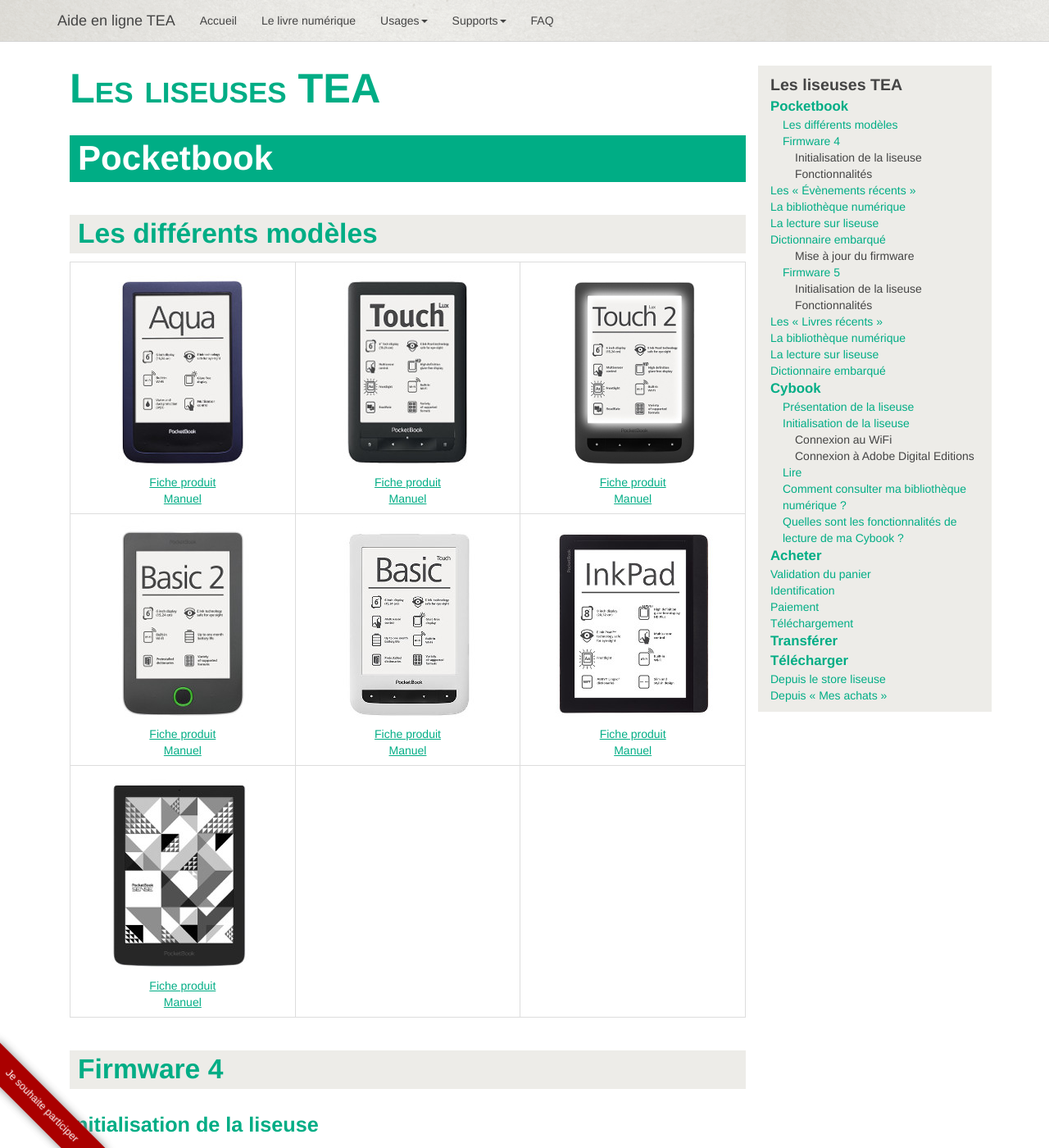
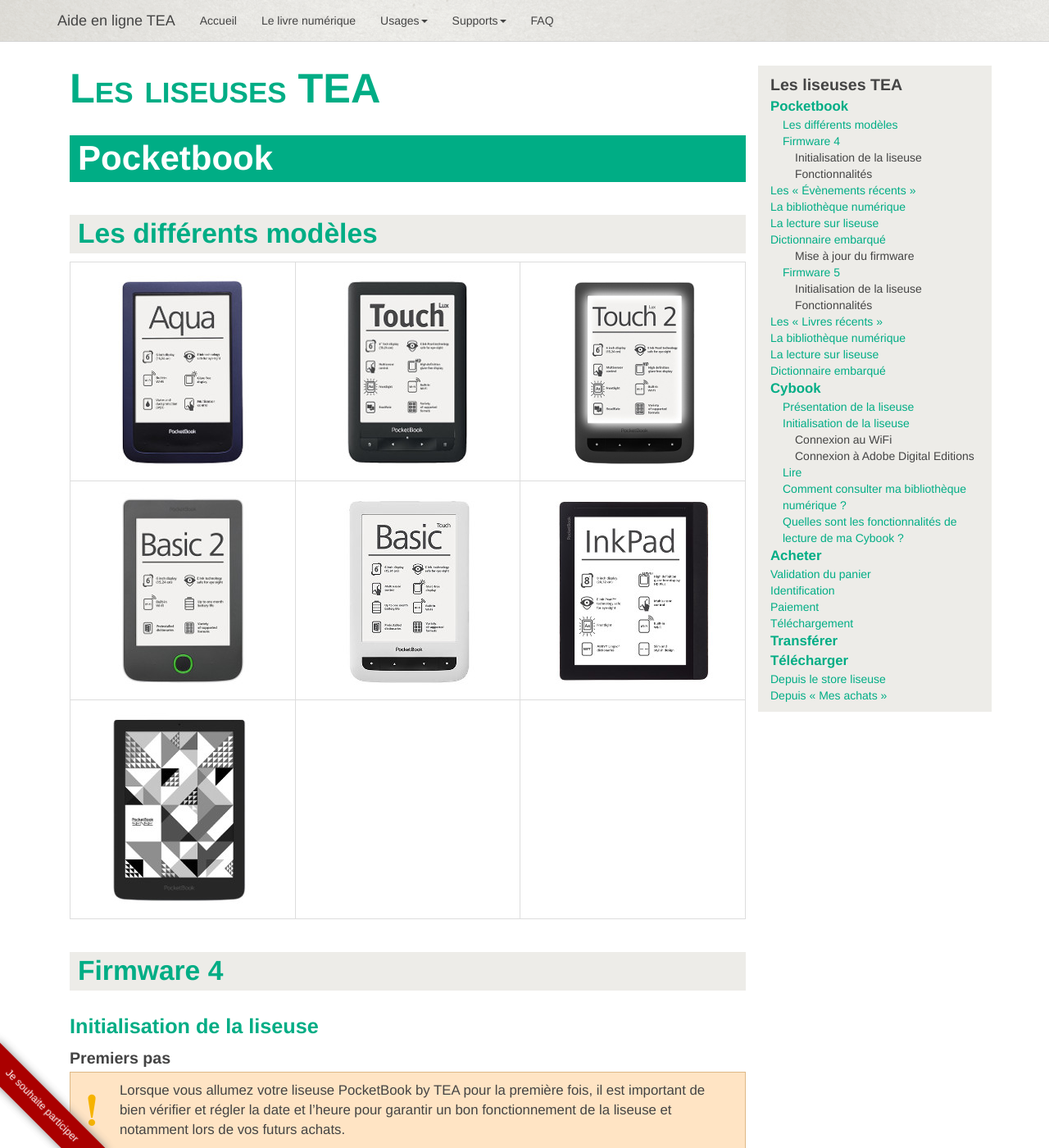
Before and after one commit to TEA-ebook/help-center, a Jekyll site: the page built from _pages/support-liseuse.md, in a window 1280 px wide and 1400 px high. Shown: the whole window at 82% size. Built offline with Jekyll 4.4.1, drawn with Linux system fonts in a browser that asks for light colours; nearby versions of some CDN libraries; Markdown is read by kramdown in place of the engine named in the settings.

Commit message:
Update support-liseuse.md

```diff
--- a/_pages/support-liseuse.md
+++ b/_pages/support-liseuse.md
@@ -13,43 +13,29 @@
 <table class="table table-bordered" style="text-align:center;">
     <tr>
         <td>
-            <img src="/images/Aqua.jpg"><br />
-            <a href="">Fiche produit</a><br />
-            <a href="">Manuel</a>
+            <img src="/images/Aqua.jpg">
         </td>
         <td>
-            <img src="/images/TouchLux.jpg"><br />
-            <a href="">Fiche produit</a><br />
-            <a href="">Manuel</a>
+            <img src="/images/TouchLux.jpg">
         </td>
         <td>
-            <img src="/images/TouchLux2.jpg"><br />
-            <a href="">Fiche produit</a><br />
-            <a href="">Manuel</a>
+            <img src="/images/TouchLux2.jpg">
         </td>
     </tr>
     <tr>
         <td>
-            <img src="/images/Basic2.jpg"><br />
-            <a href="">Fiche produit</a><br />
-            <a href="">Manuel</a>
+            <img src="/images/Basic2.jpg">
         </td>
         <td>
-            <img src="/images/BasicTouch.jpg"><br />
-            <a href="">Fiche produit</a><br />
-            <a href="">Manuel</a>
+            <img src="/images/BasicTouch.jpg">
         </td>
         <td>
-            <img src="/images/Inkpad.jpg"><br />
-            <a href="">Fiche produit</a><br />
-            <a href="">Manuel</a>
+            <img src="/images/Inkpad.jpg">
         </td>
     </tr>
     <tr>
         <td>
-            <img src="/images/Sense.jpg"><br />
-            <a href="">Fiche produit</a><br />
-            <a href="">Manuel</a>
+            <img src="/images/Sense.jpg">
         </td>
         <td></td>
         <td></td>
```
